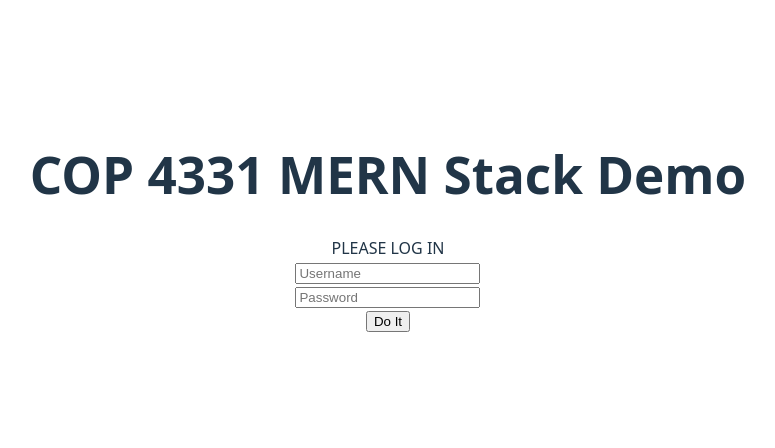
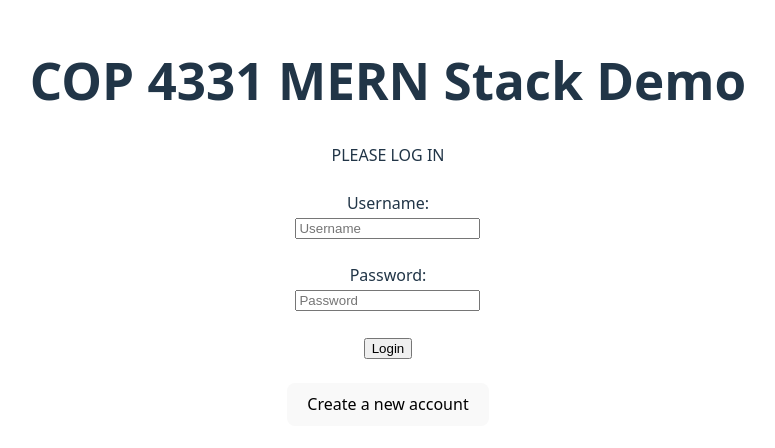
Before and after one commit to Campus-Quest-Team/Campus-Quest, a React (Vite) app in the folder frontend/: page / in a window 1280 px wide. Shown: the part 178-626 px from the top of the page, without its empty margins (252-1027 px from the left). Built offline with nearby package versions, Linux system fonts and the light colour scheme; the HTML template or start-up script is replaced by a standard one.

Commit message:
Frontend has registergit log

```diff
--- a/frontend/src/App.tsx
+++ b/frontend/src/App.tsx
@@ -3,6 +3,7 @@ import { BrowserRouter as Router, Route, Routes, Navigate } from 'react-router-d
 import './App.css';
 import LoginPage from './pages/LoginPage.tsx';
 import CardPage from './pages/CardPage.tsx';
+import RegisterPage from './pages/RegisterPage.tsx';
 
 function App() {
   return (
@@ -10,6 +11,7 @@ function App() {
       <Routes>
         <Route path="/" element={<LoginPage />} />
         <Route path="/cards" element={<CardPage />} />
+        <Route path="/register" element={<RegisterPage />} />
         <Route path="*" element={<Navigate to="/" />} />
       </Routes>
     </Router>
--- /dev/null
+++ b/frontend/src/components/BadWordsChecker.tsx
@@ -0,0 +1,33 @@
+//catches offensive and dirty words. sorry you have to see this.
+//if i'm adding slurs to the list i'm only adding the ones i can reclaim.
+//we can add onto it later, maybe make a disclaimer to the prof that you gotta put them somewhere to check them :shrug:
+//it's kinda inevitable for social media sites that someone's gonna try to say them
+
+const badWords = ['fuck', 'shit', 'bitch', 'whore', 'clit', 'penis', 'vagina'];
+
+const createBadWordRegex = (badWords : string[]) => {
+    /* quick rundown on what this is doing:
+    the function returns a map of all the bad words and their possible character replacements,
+    to be used to compare to the input string
+    ie. it will catch 'shit', 'sh!t', and 'sh1t'*/
+
+    return badWords.map(word => {
+        const regexPattern = word
+            .replace(/a/g, '[a@]')
+            .replace(/e/g, '[e3]')
+            .replace(/i/g, '[i!1]')
+            .replace(/o/g, '[o0]')
+            .replace(/s/g, '[s5]')
+            .replace(/b/g, '[b6]');
+
+        return new RegExp(regexPattern, 'i'); //'i' makes case-insensitive matching
+    });
+};
+
+const badWordCheck = (input : string) => {
+    const regexList = createBadWordRegex(badWords);
+    return regexList.some(regex => regex.test(input)); //checks if any entries match
+};
+
+
+export default badWordCheck;
--- a/frontend/src/components/Login.tsx
+++ b/frontend/src/components/Login.tsx
@@ -2,6 +2,7 @@ import React, { useState } from 'react';
 import { buildPath } from './Path';
 import { storeToken } from '../tokenStorage';
 import { jwtDecode } from 'jwt-decode';
+import { useNavigate } from 'react-router-dom';
 
 interface UserPayload {
     userId: number;
@@ -15,6 +16,7 @@ function Login()
     const [message, setMessage] = useState('');
     const [loginName, setLoginName] = React.useState('');
     const [loginPassword, setPassword] = React.useState('');
+    const navigation = useNavigate();
 
     async function doLogin(event:any) : Promise<void>
     {
@@ -82,13 +84,26 @@ function Login()
         setPassword(event.target.value);
     }
 
+    function handleRegisterRedirect() {
+        navigation('/register');
+    };
+
     return (
         <div id="loginDiv">
-            <span id="inner-title">PLEASE LOG IN</span><br />
-            <input type="text" id="loginName" placeholder="Username" onChange={handleSetLoginName}/><br />
-            <input type="password" id="loginPassword" placeholder="Password" onChange={handleSetPassword}/><br />
-            <input type="submit" id="loginButton" className="buttons" value="Do It" onClick={doLogin} />
-            <span id="loginResult">{message}</span>
+            <span id="inner-title">PLEASE LOG IN</span><br /><br />
+            <form>
+                <div>
+                    <label>Username:</label><br />
+                    <input type="text" id="loginName" placeholder="Username" onChange={handleSetLoginName}/>
+                </div><br />
+                <div>
+                    <label>Password:</label><br />
+                    <input type="password" id="loginPassword" placeholder="Password" onChange={handleSetPassword}/>
+                </div><br />
+                <input type="submit" id="loginButton" className="buttons" value="Login" onClick={doLogin} />
+            </form>
+            <span id="loginResult">{message}</span><br />
+            <button id="registerRedirect" onClick={handleRegisterRedirect}>Create a new account</button>
         </div>
     );
 };
--- /dev/null
+++ b/frontend/src/components/Register.tsx
@@ -0,0 +1,124 @@
+import React, { useState } from 'react';
+import { buildPath } from './Path';
+import BadWordsChecker from './BadWordsChecker'
+
+/*
+This is a template for the frontend Register function:
+it will take the entries in the elements labeled "registerName", "registerPassword", "registerFName", "registerLName", and "registerEmail"
+and JSONify it into a packet to send to <IP>:5001/api/register
+it will handle errors sent back through API response packet and anything caught in the try block
+It interprets the lack of a user error as a success
+
+The set variables are used to hold a user's input, similar to Login. This does not apply to passwords for courtesy reasons
+*/
+
+/*
+frontend sends following packet to /api/register:
+{
+    "login": <login string>,
+    "password": <password string>,
+    "firstName": <firstname string>,
+    "lastName": <lastname string>,
+    "email": <email string>
+}
+*/
+
+function Register() {
+    const [message, setMessage] = useState('');
+    const [registerName, setRegisterUsername] = React.useState('');
+    const [registerPassword, setRegisterPassword] = React.useState('');
+    const [registerFName, setRegisterFName] = React.useState('');
+    const [registerLName, setRegisterLName] = React.useState('');
+    const [registerEmail, setRegisterEmail] = React.useState('');
+
+    async function doRegister(event:any) : Promise<void> {
+        event.preventDefault();
+
+        setRegisterPassword('');
+        setRegisterEmail('');
+        setMessage('');
+
+        //long series of checks to prevent strange usernames.........yes I know, I'm a fun killer
+        if(registerName.length < 2) {
+            setMessage('Username must consist of 2 or more characters');
+            return;
+        }
+
+        if(registerPassword.length < 5) {
+            setMessage('Password must consist of 5 or more characters');
+            return;
+        }
+
+        if(registerFName.length < 2) {
+            setMessage('Firstname must consist of 2 or more letters');
+            return;
+        }
+
+        if(!(registerEmail.includes('@') || registerEmail.includes('.'))) {
+            setMessage('Invalid email format');
+            return;
+        }
+
+        //checks if username, firstname, lastname have any bad words.
+        //password and email are not checked because the former is private
+        //and the latter requires email verification so they have to type in a valid email anyways
+        if(BadWordsChecker(registerName) || BadWordsChecker(registerFName) || BadWordsChecker(registerLName)) {
+            setMessage("It's okay to spread positivity too, you know?");
+            return;
+        }
+
+        let sentPacket = { login:registerName, password:registerPassword, firstName:registerFName, lastName:registerLName, email:registerEmail };
+        let packetJSON = JSON.stringify(sentPacket);
+
+        try {
+            const responsePacket = await fetch(buildPath('api/register'), {method:'POST', body:packetJSON, headers:{'Content-Type':'application/json'}});
+
+            let parsedPacket = JSON.parse(await responsePacket.text());
+            //a successful response should return an empty error
+            if(!(parsedPacket.error == '')) {
+                setMessage(parsedPacket.error);
+                return;
+            }
+
+            setMessage('Account creation successful! Please check your email to verify your account. Happy Questing!');
+        } catch(registerError:any) {
+            alert(registerError.toString());
+            return;
+        }
+    };
+
+    function handleSetRegisterUsername(event:any) : void {
+        setRegisterUsername(event.target.value);
+    }
+
+    function handleSetRegisterFName(event:any) : void {
+        setRegisterFName(event.target.value);
+    }
+
+    function handleSetRegisterLName(event:any) : void {
+        setRegisterLName(event.target.value);
+    }
+
+    function handleSetRegisterEmail(event:any) : void {
+        setRegisterEmail(event.target.value);
+    }
+
+    function handleSetRegisterPassword(event:any) : void {
+        setRegisterPassword(event.target.value);
+    }
+
+    return (
+        <div id="registerDiv">
+            <span id="inner-title">Create a New Account</span><br />
+            <input type="text" id="registerName" placeholder="Username" onChange={handleSetRegisterUsername}/><br />
+            <input type="text" id="registerFName" placeholder="First Name" onChange={handleSetRegisterFName}/><br />
+            <input type="text" id="registerLName" placeholder="Last Name (optional)" onChange={handleSetRegisterLName}/><br />
+            <input type="text" id="registerEmail" placeholder="Email" onChange={handleSetRegisterEmail}/><br />
+            <input type="password" value={registerPassword} id="registerPassword" placeholder="Password" onChange={handleSetRegisterPassword}/><br />
+            <input type="submit" id="registerButton" className="buttons" value="Register" onClick={doRegister} /><br />
+            <span id="registerResult">{message}</span>
+        </div>
+    );
+};
+
+export default Register;
--- /dev/null
+++ b/frontend/src/pages/RegisterPage.tsx
@@ -0,0 +1,13 @@
+import PageTitle from "../components/PageTitle";
+import Register from "../components/Register";
+
+const RegisterPage = () => {
+    return (
+        <div>
+            <PageTitle />
+            <Register />
+        </div>
+    );
+};
+
+export default RegisterPage;
```
